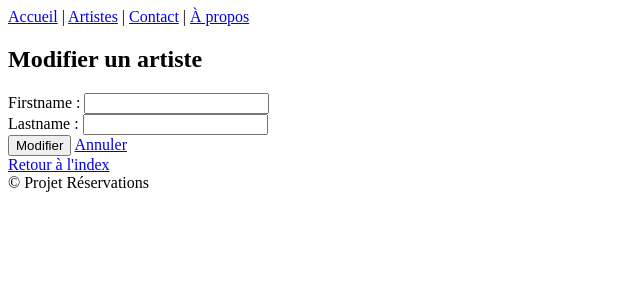
After one commit to Nono1070/projets_pour_examen, a Django app: template reservations/templates/artist/edit.html in a window 1280 px wide. The commit adds this page. Shown: the top 300 px of the page, without its empty margins (0-640 px from the left). Run offline with Django 5.2, Linux system fonts and the light colour scheme; the template is opened without the code that fills it: values that come from a table or form of the project are taken from there, others are empty.

Commit message:
Vue de modification (edit) d'un artiste

```diff
--- /dev/null
+++ b/reservations/templates/artist/edit.html
@@ -0,0 +1,19 @@
+{% extends 'layouts/base.html' %}
+
+{% block title %}Modifier un artiste{% endblock %}
+
+{% block content %}
+    <h2>Modifier un artiste</h2>
+
+    <form action="{% url 'reservations:artist_edit' artist.id %}" method="post">
+        {% csrf_token %}
+        <input type="hidden" name="_method" value="PUT">
+
+        {{ form }}
+
+        <button>Modifier</button>
+        <a href="{% url 'reservations:show_artist' artist.id %}">Annuler</a>
+    </form>
+
+    <nav><a href="{% url 'reservations:artist_index' %}">Retour à l'index</a></nav>
+{% endblock %}
--- a/reservations/templates/artist/show.html
+++ b/reservations/templates/artist/show.html
@@ -14,5 +14,7 @@
     {% endfor %}
     </ul>
 
+    <div><a href="{% url 'reservations:artist_edit' artist.id %}">Modifier</a></div>
+
     <nav><a href="{% url 'reservations:artist_index' %}">Retour à l'index</a></nav>
 {% endblock %}
--- a/reservations/urls.py
+++ b/reservations/urls.py
@@ -10,5 +10,6 @@ urlpatterns = [
 
     path('artistes/', views.artist_index, name='artist_index'),
     path('artiste/create/', views.artist_create, name='artist_create'),
+    path('artiste/edit/<int:id>/', views.artist_edit, name='artist_edit'),
     path('artist/<int:id>/', views.show_artist, name='show_artist'),
 ]
```
Also changed, not shown: reservations/views.py (+22 -0 lines).
